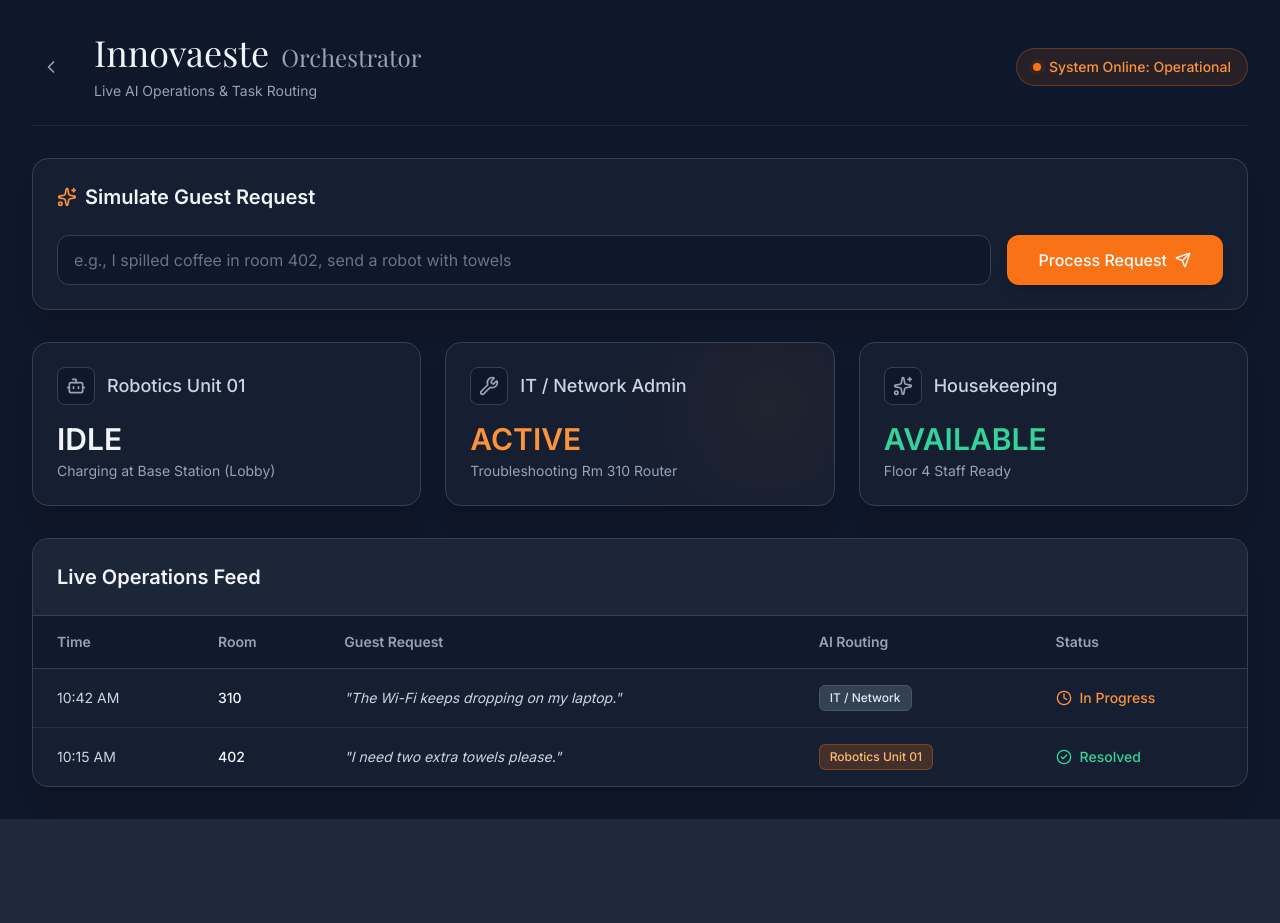
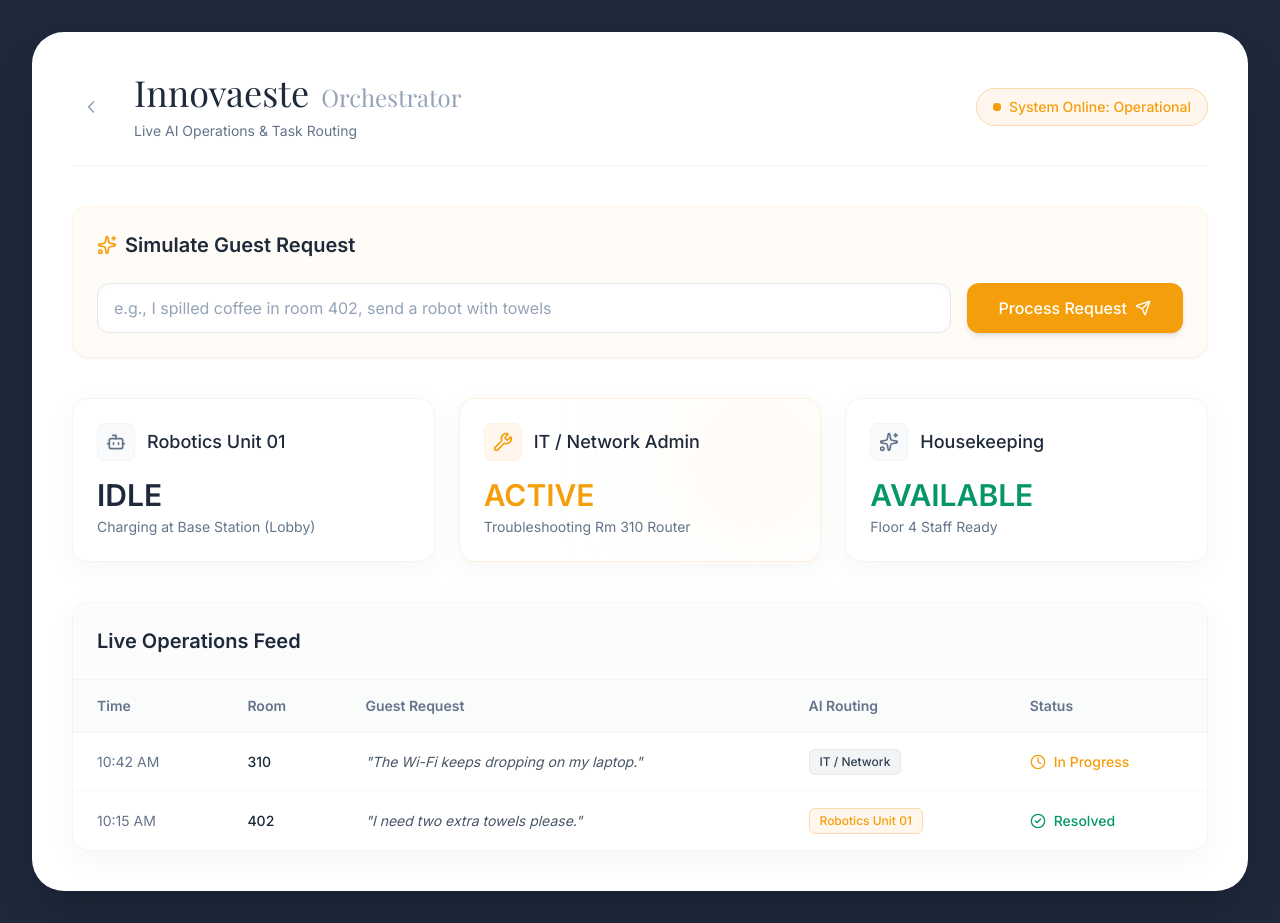
Before and after one commit to KadsSar/innovaeste-core, a React (Vite) app: page /dashboard in a window 1280 px wide. Before the commit the page ends 819 px from the top, so only its background shows below. Built offline with nearby package versions, Linux system fonts and the light colour scheme; a web font is replaced by a local one.

Commit message:
style: Update dashboard to a lighter theme with refined colors, borders, and shadows.

```diff
--- a/src/pages/Dashboard.tsx
+++ b/src/pages/Dashboard.tsx
@@ -3,45 +3,45 @@ import { Link } from 'react-router-dom';
 
 export default function Dashboard() {
   return (
-    <div className="min-h-screen bg-slate-900 font-sans text-slate-100">
-      <div className="max-w-7xl mx-auto p-8 space-y-8">
+    <div className="min-h-screen bg-slate-800 font-sans text-slate-800 p-4 sm:p-8">
+      <div className="max-w-7xl mx-auto bg-white rounded-[2rem] p-6 sm:p-10 shadow-2xl space-y-10">
 
         {/* Section 1: Header */}
-        <header className="flex justify-between items-center border-b border-slate-800 pb-6">
+        <header className="flex justify-between items-center border-b border-gray-100 pb-6">
           <div className="flex items-center space-x-6">
-            <Link to="/" className="p-2 rounded-full hover:bg-slate-800/80 text-slate-400 hover:text-white transition-colors border border-transparent hover:border-slate-700">
+            <Link to="/" className="p-2 rounded-full hover:bg-gray-100 text-slate-400 hover:text-slate-800 transition-colors border border-transparent hover:border-gray-200">
               <ChevronLeft className="w-5 h-5" />
             </Link>
             <div>
               <div className="flex items-baseline space-x-3">
-                <h1 className="font-serif text-4xl text-slate-100">Innovaeste</h1>
+                <h1 className="font-serif text-4xl text-slate-800">Innovaeste</h1>
                 <span className="font-serif text-2xl text-slate-400">Orchestrator</span>
               </div>
-              <p className="mt-2 text-sm text-slate-400">Live AI Operations &amp; Task Routing</p>
+              <p className="mt-2 text-sm text-slate-500">Live AI Operations &amp; Task Routing</p>
             </div>
           </div>
-          <div className="flex items-center space-x-2 px-4 py-2 rounded-full border border-orange-500/30 bg-orange-500/10 text-orange-400 text-sm font-medium">
+          <div className="hidden sm:flex items-center space-x-2 px-4 py-2 rounded-full border border-orange-200 bg-orange-50 text-accent-orange text-sm font-medium">
             <span className="relative flex h-2 w-2">
               <span className="animate-ping absolute inline-flex h-full w-full rounded-full bg-orange-400 opacity-75"></span>
-              <span className="relative inline-flex rounded-full h-2 w-2 bg-orange-500"></span>
+              <span className="relative inline-flex rounded-full h-2 w-2 bg-accent-orange"></span>
             </span>
             <span>System Online: Operational</span>
           </div>
         </header>
 
         {/* Section 2: AI Request Terminal */}
-        <section className="bg-slate-800/50 border border-slate-700 rounded-2xl p-6 backdrop-blur-sm shadow-xl">
+        <section className="bg-orange-50/50 border border-orange-100/50 rounded-2xl p-6 shadow-sm">
           <div className="flex items-center space-x-2 mb-6">
-            <Sparkles className="w-5 h-5 text-orange-400" />
-            <h2 className="text-xl font-semibold">Simulate Guest Request</h2>
+            <Sparkles className="w-5 h-5 text-accent-orange" />
+            <h2 className="text-xl font-semibold text-slate-800">Simulate Guest Request</h2>
           </div>
           <div className="flex flex-col md:flex-row gap-4">
             <input
               type="text"
               placeholder="e.g., I spilled coffee in room 402, send a robot with towels"
-              className="flex-1 bg-slate-900 border border-slate-700 rounded-xl px-4 py-3 text-slate-100 placeholder-slate-500 focus:outline-none focus:ring-2 focus:ring-orange-500/50 transition-all font-sans"
+              className="flex-1 bg-white border border-gray-200 rounded-xl px-4 py-3 text-slate-800 placeholder-slate-400 focus:outline-none focus:ring-2 focus:ring-orange-200 transition-all font-sans shadow-inner shadow-gray-50"
             />
-            <button className="flex items-center justify-center space-x-2 bg-orange-500 hover:bg-orange-600 active:bg-orange-700 text-white px-8 py-3 rounded-xl font-medium transition-all shadow-lg hover:shadow-orange-500/20 active:translate-y-[1px]">
+            <button className="flex items-center justify-center space-x-2 bg-accent-orange hover:bg-orange-500 active:bg-orange-600 text-white px-8 py-3 rounded-xl font-medium transition-all shadow-md hover:shadow-orange-500/20 active:translate-y-[1px]">
               <span>Process Request</span>
               <Send className="w-4 h-4 ml-1" />
             </button>
@@ -51,58 +51,58 @@ export default function Dashboard() {
         {/* Section 3: Fleet & Staff Status Grid */}
         <section className="grid grid-cols-1 md:grid-cols-3 gap-6">
           {/* Card 1 */}
-          <div className="bg-slate-800/50 border border-slate-700 rounded-2xl p-6 backdrop-blur-sm shadow-xl flex flex-col">
-            <div className="flex items-center space-x-3 mb-4 text-slate-300">
-              <div className="p-2 bg-slate-900 rounded-lg border border-slate-700">
-                <Bot className="w-5 h-5 text-slate-400" />
+          <div className="bg-white border border-gray-100 rounded-2xl p-6 shadow-[0_8px_30px_rgb(0,0,0,0.04)] flex flex-col hover:shadow-[0_8px_30px_rgb(0,0,0,0.08)] transition-shadow">
+            <div className="flex items-center space-x-3 mb-4 text-slate-600">
+              <div className="p-2 bg-gray-50 rounded-lg border border-gray-100">
+                <Bot className="w-5 h-5 text-slate-500" />
               </div>
-              <h3 className="font-medium text-lg">Robotics Unit 01</h3>
+              <h3 className="font-medium text-lg text-slate-800">Robotics Unit 01</h3>
             </div>
             <div className="mt-auto">
-              <div className="text-3xl font-bold text-slate-100 mb-1">IDLE</div>
-              <p className="text-sm text-slate-400">Charging at Base Station (Lobby)</p>
+              <div className="text-3xl font-bold text-slate-800 mb-1">IDLE</div>
+              <p className="text-sm text-slate-500">Charging at Base Station (Lobby)</p>
             </div>
           </div>
 
           {/* Card 2 */}
-          <div className="bg-slate-800/50 border border-slate-700 rounded-2xl p-6 backdrop-blur-sm shadow-xl flex flex-col relative overflow-hidden">
-            <div className="absolute top-0 right-0 w-32 h-32 bg-orange-500/10 blur-3xl rounded-full"></div>
-            <div className="flex items-center space-x-3 mb-4 text-slate-300 relative z-10">
-              <div className="p-2 bg-slate-900 rounded-lg border border-slate-700">
-                <Wrench className="w-5 h-5 text-slate-400" />
+          <div className="bg-white border border-orange-100/80 rounded-2xl p-6 shadow-[0_8px_30px_rgb(0,0,0,0.04)] flex flex-col relative overflow-hidden hover:shadow-[0_8px_30px_rgba(245,158,11,0.08)] transition-shadow">
+            <div className="absolute top-0 right-0 w-32 h-32 bg-orange-100/50 blur-3xl rounded-full"></div>
+            <div className="flex items-center space-x-3 mb-4 text-slate-600 relative z-10">
+              <div className="p-2 bg-orange-50 rounded-lg border border-orange-100/50">
+                <Wrench className="w-5 h-5 text-accent-orange" />
               </div>
-              <h3 className="font-medium text-lg">IT / Network Admin</h3>
+              <h3 className="font-medium text-lg text-slate-800">IT / Network Admin</h3>
             </div>
             <div className="mt-auto relative z-10">
-              <div className="text-3xl font-bold text-orange-400 mb-1">ACTIVE</div>
-              <p className="text-sm text-slate-400">Troubleshooting Rm 310 Router</p>
+              <div className="text-3xl font-bold text-accent-orange mb-1">ACTIVE</div>
+              <p className="text-sm text-slate-500">Troubleshooting Rm 310 Router</p>
             </div>
           </div>
 
           {/* Card 3 */}
-          <div className="bg-slate-800/50 border border-slate-700 rounded-2xl p-6 backdrop-blur-sm shadow-xl flex flex-col">
-            <div className="flex items-center space-x-3 mb-4 text-slate-300">
-              <div className="p-2 bg-slate-900 rounded-lg border border-slate-700">
-                <Sparkles className="w-5 h-5 text-slate-400" />
+          <div className="bg-white border border-gray-100 rounded-2xl p-6 shadow-[0_8px_30px_rgb(0,0,0,0.04)] flex flex-col hover:shadow-[0_8px_30px_rgb(0,0,0,0.08)] transition-shadow">
+            <div className="flex items-center space-x-3 mb-4 text-slate-600">
+              <div className="p-2 bg-gray-50 rounded-lg border border-gray-100">
+                <Sparkles className="w-5 h-5 text-slate-500" />
               </div>
-              <h3 className="font-medium text-lg">Housekeeping</h3>
+              <h3 className="font-medium text-lg text-slate-800">Housekeeping</h3>
             </div>
             <div className="mt-auto">
-              <div className="text-3xl font-bold text-emerald-400 mb-1">AVAILABLE</div>
-              <p className="text-sm text-slate-400">Floor 4 Staff Ready</p>
+              <div className="text-3xl font-bold text-emerald-600 mb-1">AVAILABLE</div>
+              <p className="text-sm text-slate-500">Floor 4 Staff Ready</p>
             </div>
           </div>
         </section>
 
         {/* Section 4: Live Operations Feed */}
-        <section className="bg-slate-800/50 border border-slate-700 rounded-2xl overflow-hidden backdrop-blur-sm shadow-xl">
-          <div className="p-6 border-b border-slate-700 bg-slate-800/80">
-            <h2 className="text-xl font-semibold">Live Operations Feed</h2>
+        <section className="bg-white border border-gray-100 rounded-2xl overflow-hidden shadow-[0_8px_30px_rgb(0,0,0,0.04)]">
+          <div className="p-6 border-b border-gray-100 bg-gray-50/50">
+            <h2 className="text-xl font-semibold text-slate-800">Live Operations Feed</h2>
           </div>
           <div className="overflow-x-auto">
             <table className="w-full text-left border-collapse">
               <thead>
-                <tr className="border-b border-slate-700 bg-slate-900/50 text-sm font-medium text-slate-400">
+                <tr className="border-b border-gray-100 bg-gray-50/80 text-sm font-medium text-slate-500">
                   <th className="py-4 px-6">Time</th>
                   <th className="py-4 px-6">Room</th>
                   <th className="py-4 px-6">Guest Request</th>
@@ -111,33 +111,33 @@ export default function Dashboard() {
                 </tr>
               </thead>
               <tbody className="text-sm">
-                <tr className="border-b border-slate-700/50 hover:bg-slate-800/30 transition-colors">
-                  <td className="py-4 px-6 text-slate-300">10:42 AM</td>
-                  <td className="py-4 px-6 font-medium">310</td>
-                  <td className="py-4 px-6 italic text-slate-300">"The Wi-Fi keeps dropping on my laptop."</td>
+                <tr className="border-b border-gray-50 hover:bg-gray-50/50 transition-colors">
+                  <td className="py-4 px-6 text-slate-500">10:42 AM</td>
+                  <td className="py-4 px-6 font-medium text-slate-800">310</td>
+                  <td className="py-4 px-6 italic text-slate-600">"The Wi-Fi keeps dropping on my laptop."</td>
                   <td className="py-4 px-6">
-                    <span className="inline-flex items-center px-2.5 py-1 rounded-md text-xs font-medium bg-slate-700 text-slate-200 border border-slate-600">
+                    <span className="inline-flex items-center px-2.5 py-1 rounded-md text-xs font-medium bg-gray-100 text-slate-700 border border-gray-200">
                       IT / Network
                     </span>
                   </td>
                   <td className="py-4 px-6">
-                    <div className="flex items-center space-x-2 text-orange-400 font-medium">
+                    <div className="flex items-center space-x-2 text-accent-orange font-medium">
                       <Clock className="w-4 h-4" />
                       <span>In Progress</span>
                     </div>
                   </td>
                 </tr>
-                <tr className="hover:bg-slate-800/30 transition-colors">
-                  <td className="py-4 px-6 text-slate-300">10:15 AM</td>
-                  <td className="py-4 px-6 font-medium">402</td>
-                  <td className="py-4 px-6 italic text-slate-300">"I need two extra towels please."</td>
+                <tr className="hover:bg-gray-50/50 transition-colors">
+                  <td className="py-4 px-6 text-slate-500">10:15 AM</td>
+                  <td className="py-4 px-6 font-medium text-slate-800">402</td>
+                  <td className="py-4 px-6 italic text-slate-600">"I need two extra towels please."</td>
                   <td className="py-4 px-6">
-                    <span className="inline-flex items-center px-2.5 py-1 rounded-md text-xs font-medium bg-orange-500/20 text-orange-300 border border-orange-500/30">
+                    <span className="inline-flex items-center px-2.5 py-1 rounded-md text-xs font-medium bg-orange-50 text-accent-orange border border-orange-200">
                       Robotics Unit 01
                     </span>
                   </td>
                   <td className="py-4 px-6">
-                    <div className="flex items-center space-x-2 text-emerald-400 font-medium">
+                    <div className="flex items-center space-x-2 text-emerald-600 font-medium">
                       <CheckCircle2 className="w-4 h-4" />
                       <span>Resolved</span>
                     </div>
```
